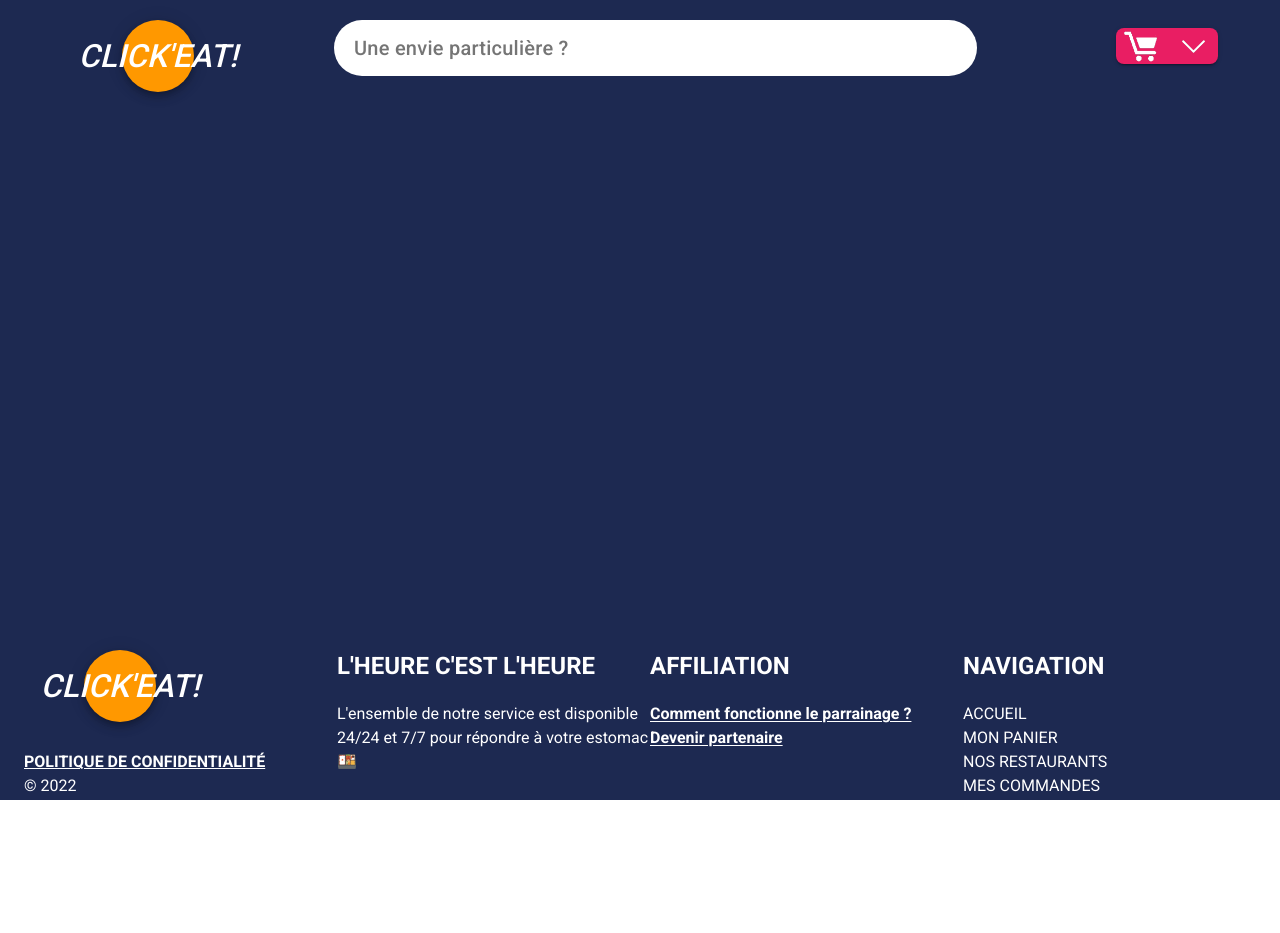
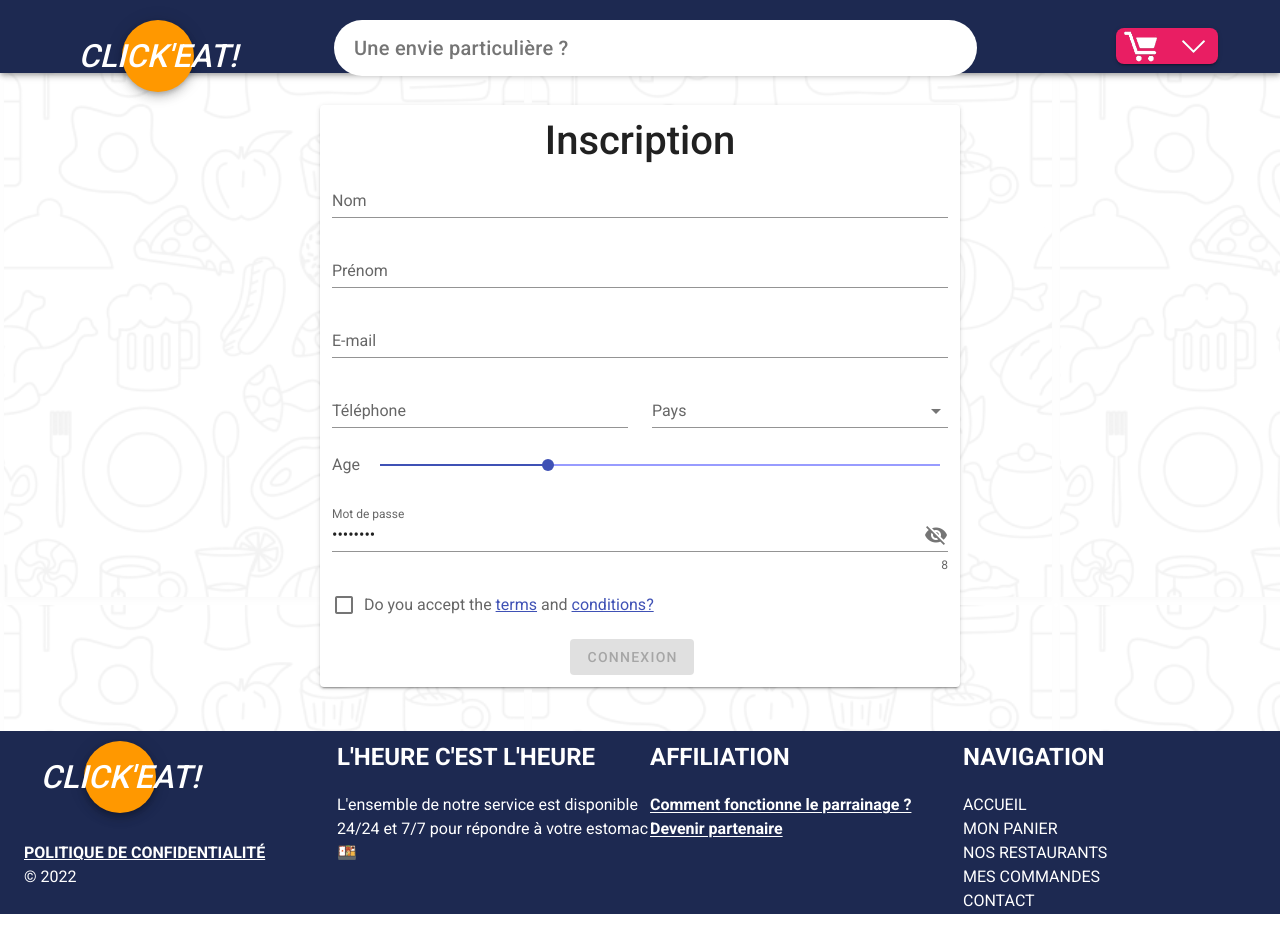
Before and after one commit to valentinpain/Click-eat, a Nuxt app in the folder Clickeat/clickeat/: page /testons in a window 1280 px wide. Before the commit the page ends 842 px from the top, so only its background shows below. Built offline with nearby package versions, Linux system fonts and the light colour scheme.

Commit message:
register

```diff
--- a/Clickeat/clickeat/pages/testons.vue
+++ b/Clickeat/clickeat/pages/testons.vue
@@ -1,8 +1,151 @@
 <template>
+  <div class="Background">
+    <v-row>
+      <v-col class="mt-4" align="center" justify="center">
+        <v-card style="max-width: 40rem">
+          <v-col class="mt-4" align="center" justify="center">
+            <h1>Inscription</h1>
+            <v-text-field
+              label="Nom"
+              :rules="nameRules"
+              required>
+            </v-text-field>
+            <v-text-field
+              label="Prénom"
+              :rules="nameRules"
+              required
+            ></v-text-field>
+            <v-text-field
+              v-model="email"
+              :rules="emailRules"
+              label="E-mail"
+              required
+            ></v-text-field>
+            <v-row>
+              <v-col>
+                <v-text-field label="Téléphone" :rules="nameRules">
+                  required type="tel"
+                </v-text-field>
+              </v-col>
+              <v-col cols="12" sm="6">
+                <v-select
+                  :items="Pays"
+                  :rules="rules.Pays"
+                  label="Pays"
+                  required
+                ></v-select>
+              </v-col>
+            </v-row>
+
+            <v-slider
+              label="Age"
+              v-model="value"
+              :rules="rules"
+              step="1"
+              thumb-label
+              ticks
+            ></v-slider>
+
+            <v-text-field
+              v-model="password"
+              :append-icon="show1 ? 'mdi-eye' : 'mdi-eye-off'"
+              :rules="[rules.required, rules.min]"
+              :type="show1 ? 'text' : 'password'"
+              name="input-10-1"
+              label="Mot de passe"
+              hint="At least 8 characters"
+              counter
+              @click:append="show1 = !show1"
+            ></v-text-field>
+
+            <v-checkbox color="green" rules>
+              <template v-slot:label>
+                <div @click.stop="">
+                  Do you accept the
+                  <a href="#" @click.prevent="terms = true">terms</a>
+                  and
+                  <a href="#" @click.prevent="conditions = true">conditions?</a>
+                </div>
+              </template>
+            </v-checkbox>
+
+            <v-btn
+              :disabled="!valid"
+              color="success"
+              class="mr-4"
+              @click="validate"
+            >
+              Connexion
+            </v-btn>
+          </v-col>
+        </v-card>
+      </v-col>
+
+      <v-dialog v-model="terms" width="70%">
+        <v-card>
+          <v-card-title class="text-h6"> Terms </v-card-title>
+          <v-card-text v-for="n in 5" :key="n">
+            {{ content }}
+          </v-card-text>
+          <v-card-actions>
+            <v-spacer></v-spacer>
+            <v-btn text color="black" @click="terms = false"> Ok </v-btn>
+          </v-card-actions>
+        </v-card>
+      </v-dialog>
+      <v-dialog v-model="conditions" width="70%">
+        <v-card>
+          <v-card-title class="text-h6"> Conditions </v-card-title>
+          <v-card-text v-for="n in 5" :key="n">
+            {{ content }}
+          </v-card-text>
+          <v-card-actions>
+            <v-spacer></v-spacer>
+            <v-btn text color="black" @click="conditions = false"> Ok </v-btn>
+          </v-card-actions>
+        </v-card>
+      </v-dialog>
+    </v-row>
+  </div>
 </template>
 
 <script>
 export default {
-  name: 'TestPage',
+  name: 'LoginPage',
+  data() {
+    return {
+      show1: false,
+      password: 'Password',
+      rules: {
+        required: (value) => !!value || 'Required.',
+        min: (v) => v.length >= 8 || 'Min 8 characters',
+      },
+      Pays: ['France'],
+      value: 30,
+      rules: [(v) => v > 16 || '16 ans minimum'],
+      conditions: false,
+      content:
+        'Lorem ipsum dolor sit amet, consectetur adipiscing elit. Integer nec odio. Praesent libero. Sed cursus ante dapibus diam. Sed nisi. Nulla quis sem at nibh elementum imperdiet. Duis sagittis ipsum. Praesent mauris. Fusce nec tellus sed augue semper porta. Mauris massa. Vestibulum lacinia arcu eget nulla. Class aptent taciti sociosqu ad litora torquent per conubia nostra, per inceptos himenaeos. Curabitur sodales ligula in libero. Sed dignissim lacinia nunc.',
+      terms: false,
+      email: '',
+          nameRules: [
+      v => !!v || 'Required',
+    ],
+      emailRules: [
+        (v) => !!v || 'E-mail is required',
+        (v) => /.+@.+/.test(v) || 'E-mail must be valid',
+      ],
+
+    }
+  },
 }
 </script>
+
+<style scoped>
+.Background {
+  width: 100%;
+  height: 100%;
+  background-image: url('./../assets/Background/bg.svg');
+  background-repeat: repeat;
+}
+</style>
```
Also changed, not shown: 1 other file (tests, documents, lock files or other folders).
